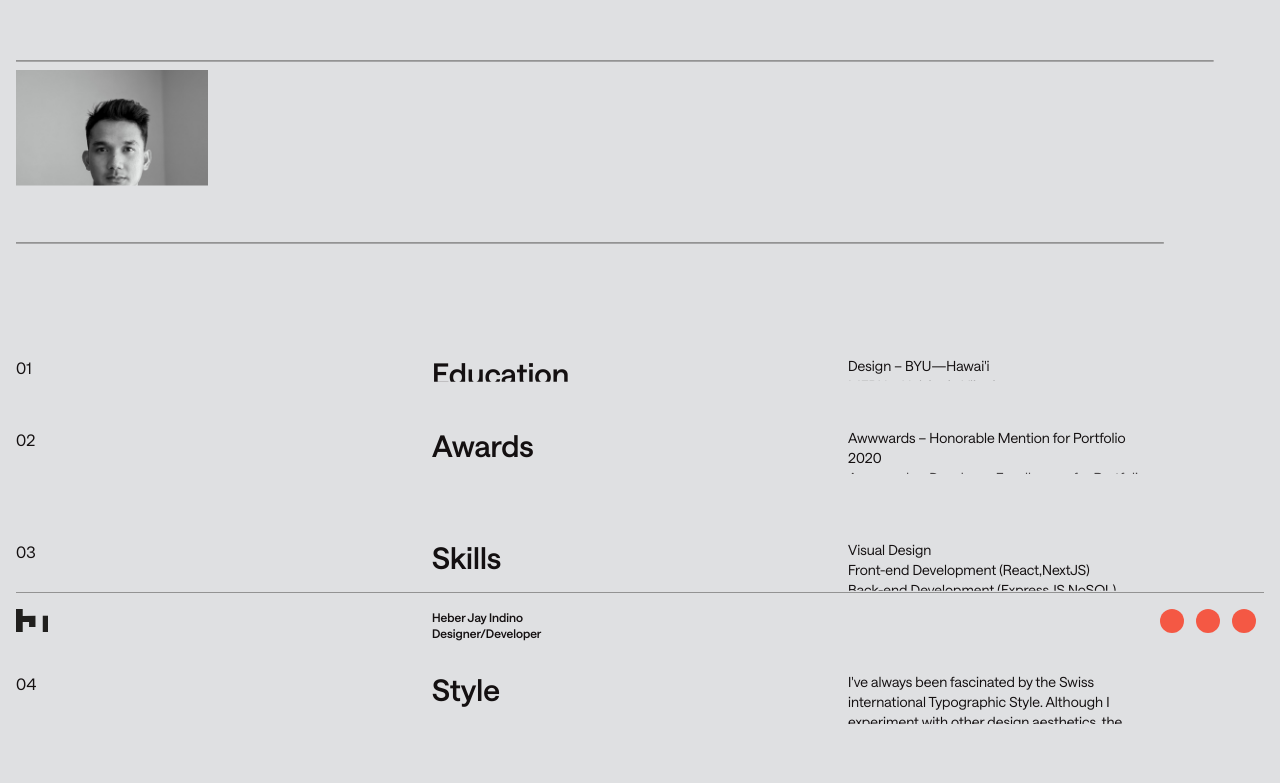
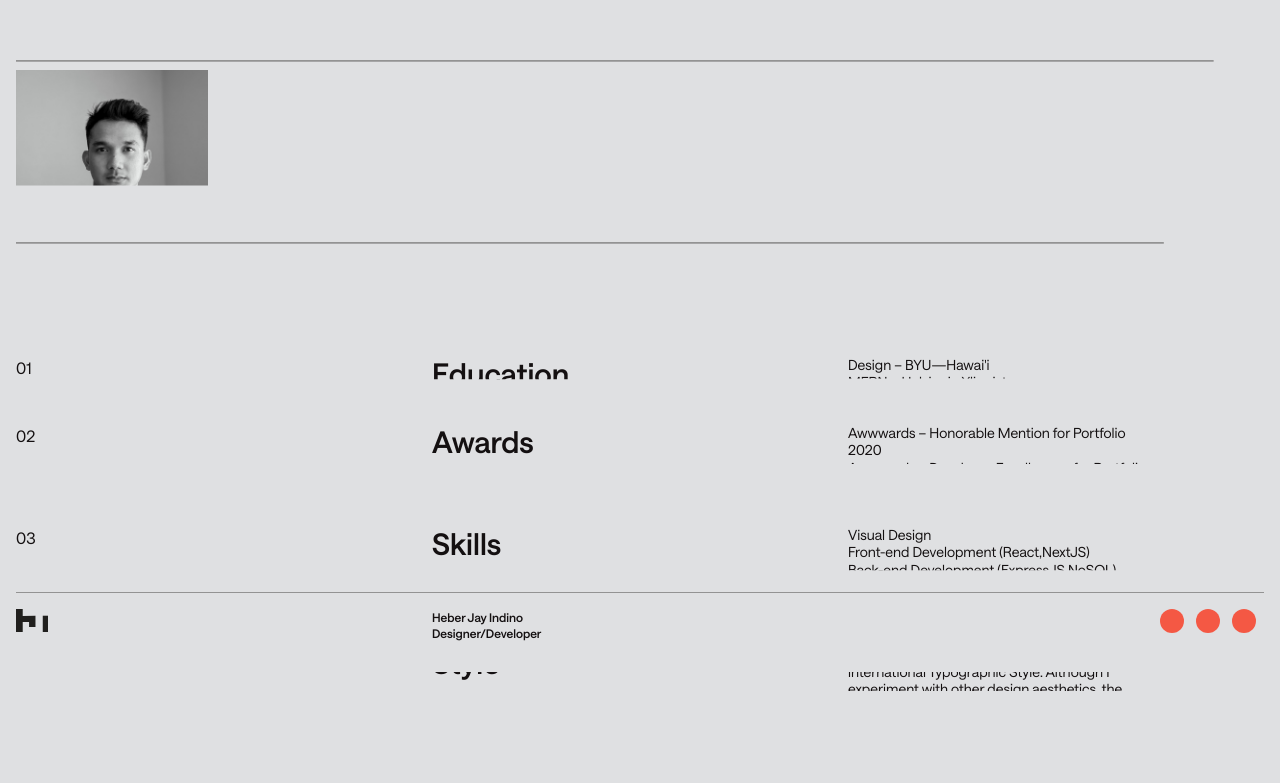
Before and after one commit to jaydesigns/offline-hopefully, a Next.js app: page /bio in a window 1280 px wide. Shown: the part 128-911 px from the top of the page. Built offline with nearby package versions, Linux system fonts and the light colour scheme.

Commit message:
Revert text style

```diff
--- a/components/pwaFeature.js
+++ b/components/pwaFeature.js
@@ -18,18 +18,18 @@ const FeatureDescription = (props) => {
         <div ref={props.featureText} className="relative md:absolute md:bottom-32 w-full md:w-1/4 pr-6 h-1/3 md:h-1/4 text-white pb-2 mix-blend-exclusion">
             <div className="ft-clip absolute flex flex-col gap-4" data-name="offline">
                 <h2 className="featureText lined text-XL md:text-4xl font-medium tracking-tight">{props.obj.offline.title}</h2>
-                <p className="featureDescription lined md:pl-0 text-lg md:text-base">{props.obj.offline.desc}</p>
+                <p className="featureDescription lined md:pl-0">{props.obj.offline.desc}</p>
 
             </div>
             <div className="ft-clip absolute flex flex-col gap-4" data-name="flexible">
                 <h2 className="featureText lined text-XL md:text-4xl font-medium tracking-tight">{props.obj.flexible.title}</h2>
-                <p className="featureDescription lined md:pl-0 text-lg md:text-base">{props.obj.flexible.desc}</p>
+                <p className="featureDescription lined md:pl-0">{props.obj.flexible.desc}</p>
 
             </div>
             <div className="ft-clip absolute flex flex-col h-full justify-between" data-name="installable">
                 <div className=" flex flex-col gap-4">
                     <h2 className="featureText lined text-XL md:text-4xl font-medium tracking-tight">{props.obj.installable.title}</h2>
-                    <p className="featureDescription lined md:pl-0 text-lg md:text-base">{props.obj.installable.desc}</p>
+                    <p className="featureDescription lined md:pl-0">{props.obj.installable.desc}</p>
                     <div className="z-50 overflow-hidden relative"><div className="cta"><InstallPWA text={"Try it"} /></div></div>
                 </div>
             </div>
--- a/components/workGallery.js
+++ b/components/workGallery.js
@@ -144,9 +144,9 @@ const Cards = ({data}) => {
                 </Link>
                 <div className="flex flex-col text-sm h-1/4 md:h-1/6 leading-tight">
                     <div className="w-full">
-                        <h6 className="font-semibold text-lg md:text-base">{el.title}</h6>
+                        <h6 className="font-semibold">{el.title}</h6>
                     </div>
-                    <div className="font-light text-lg md:text-base text-darkGrey">
+                    <div className="font-light text-darkGrey">
                         <h6>
                             {el.categories.map(x => {
                                 return (
--- a/pages/bio.tsx
+++ b/pages/bio.tsx
@@ -52,22 +52,22 @@ const Bio = () => {
                         <h4 className="clip hidden md:block">01</h4>
                         <h2 className="clip font-semibold text-xl md:text-3xl col-start-1 md:col-start-5 md:col-span-3">Education</h2>
                         <ul className='clip col-start-3 md:col-start-9 col-span-3'>
-                            <li className="text-[16px] md:text-sm leading-tight">Design &ndash; BYU&mdash;Hawai&apos;i</li>
-                            <li className="text-[16px] md:text-sm leading-tight">MERN &ndash; Helsingin Yliopisto</li>
+                            <li className="text-sm leading-tight">Design &ndash; BYU&mdash;Hawai&apos;i</li>
+                            <li className="text-sm leading-tight">MERN &ndash; Helsingin Yliopisto</li>
                         </ul>
                     </div>
                     <div className="grid grid-cols-4 md:grid-cols-12">
                         <h4 className="clip hidden md:block">02</h4>
                         <h2 className="clip font-semibold text-xl md:text-3xl col-start-1 md:col-start-5 md:col-span-3">Awards</h2>
                         <div className='clip col-start-3 md:col-start-9 col-span-3'>
-                            <p className="text-[16px] md:text-sm leading-tight">Awwwards &ndash; Honorable Mention for Portfolio 2020</p>
-                            <p className="text-[16px] md:text-sm leading-tight">Awwwards &ndash; Developer Excellence - for Portfolio 2020</p>
+                            <p className="text-sm leading-tight">Awwwards &ndash; Honorable Mention for Portfolio 2020</p>
+                            <p className="text-sm leading-tight">Awwwards &ndash; Developer Excellence - for Portfolio 2020</p>
                         </div>
                     </div>
                     <div className="grid grid-cols-4 md:grid-cols-12">
                         <h4 className="clip hidden md:block">03</h4>
                         <h2 className="clip font-semibold text-xl md:text-3xl col-start-1 md:col-start-5 md:col-span-3">Skills</h2>
-                        <ul className="clip text-[16px] md:text-sm leading-tight col-start-3 md:col-start-9 col-span-3">
+                        <ul className="clip text-sm leading-tight col-start-3 md:col-start-9 col-span-3">
                             <li>Visual Design</li>
                             <li>Front-end Development &#40;React,NextJS&#41;</li>
                             <li>Back-end Development &#40;ExpressJS,NoSQL&#41;</li>
@@ -78,14 +78,14 @@ const Bio = () => {
                     <div className="grid grid-cols-4 md:grid-cols-12">
                         <h4 className="clip hidden md:block">04</h4>
                         <h2 className="clip font-semibold text-xl md:text-3xl col-start-1 md:col-start-5 md:col-span-3">Style</h2>
-                        <ul className="clip text-[16px] md:text-sm leading-tight col-start-3 md:col-start-9 col-span-3">
+                        <ul className="clip text-sm leading-tight col-start-3 md:col-start-9 col-span-3">
                             <li>I&apos;ve always been fascinated by the Swiss international Typographic Style. Although I experiment with other design aesthetics, the objectivity and no-nonsense approach of the Swiss design made me learn more about it and its proponents.</li>
                         </ul>
                     </div>
                     <div className="grid grid-cols-4 md:grid-cols-12">
                         <h4 className="clip hidden md:block">05</h4>
                         <h2 className="clip font-semibold text-xl leading-[1] md:text-3xl col-start-1 md:col-start-5 md:col-span-3">Interests/<br></br>Hobbies</h2>
-                        <ul className="clip text-[16px] md:text-sm leading-tight col-start-3 md:col-start-9 col-span-3">
+                        <ul className="clip text-sm leading-tight col-start-3 md:col-start-9 col-span-3">
                             <li>&mdash; When I&apos;m not learning programming, I&apos;ll be out in the gym playing basketball.
                                 &mdash; I also like to play chess at Chess.com. If you want to play against me, I&apos;ll have to warn you tho I have a 687 ELO rating.
                                 &mdash; When I was in Hawaii, I like to go surfing.
--- a/pages/credits.js
+++ b/pages/credits.js
@@ -41,7 +41,7 @@ const Credits = () =>{
                 </div>
                 <div className="grow flex flex-col justify-between mb-20">
                     <div className="grid grid-cols-4 md:grid-cols-12 grid-rows-[auto_200px_auto] py-4 gap-4">
-                        <div className="flex flex-col col-start-2 col-span-3 md:col-start-9 md:col-span-4 text-lg md:text-base">
+                        <div className="flex flex-col col-start-2 col-span-3 md:col-start-9 md:col-span-4">
                             <p className="lined">Designed & Developed &mdash; Jay Indino</p>
                             <p className="lined">Programming Language &mdash; JavaScript</p>
                             <p className="lined">CMS &mdash; Hygraph&trade;</p>
@@ -60,7 +60,7 @@ const Credits = () =>{
                             sizes="(min-width:768px) 100vw, 100vw"/>
                         </div>
                         <div className="row-start-3 col-start-1 col-span-4 md:col-start-5">
-                            <p className="lined text-lg md:text-base">Try this optical illusion that I learned when I was younger. All you have to do is look at the center of the image and hold it for 30 seconds. And then move the cursor over the image or tap it to see what it is.</p><br></br><p className="lined"> Is it a colored image or a black and white one? Pretty cool huh!</p>
+                            <p className="lined">Try this optical illusion that I learned when I was younger. All you have to do is look at the center of the image and hold it for 30 seconds. And then move the cursor over the image or tap it to see what it is.</p><br></br><p className="lined"> Is it a colored image or a black and white one? Pretty cool huh!</p>
                         </div>
                     </div>
                 </div>
```
